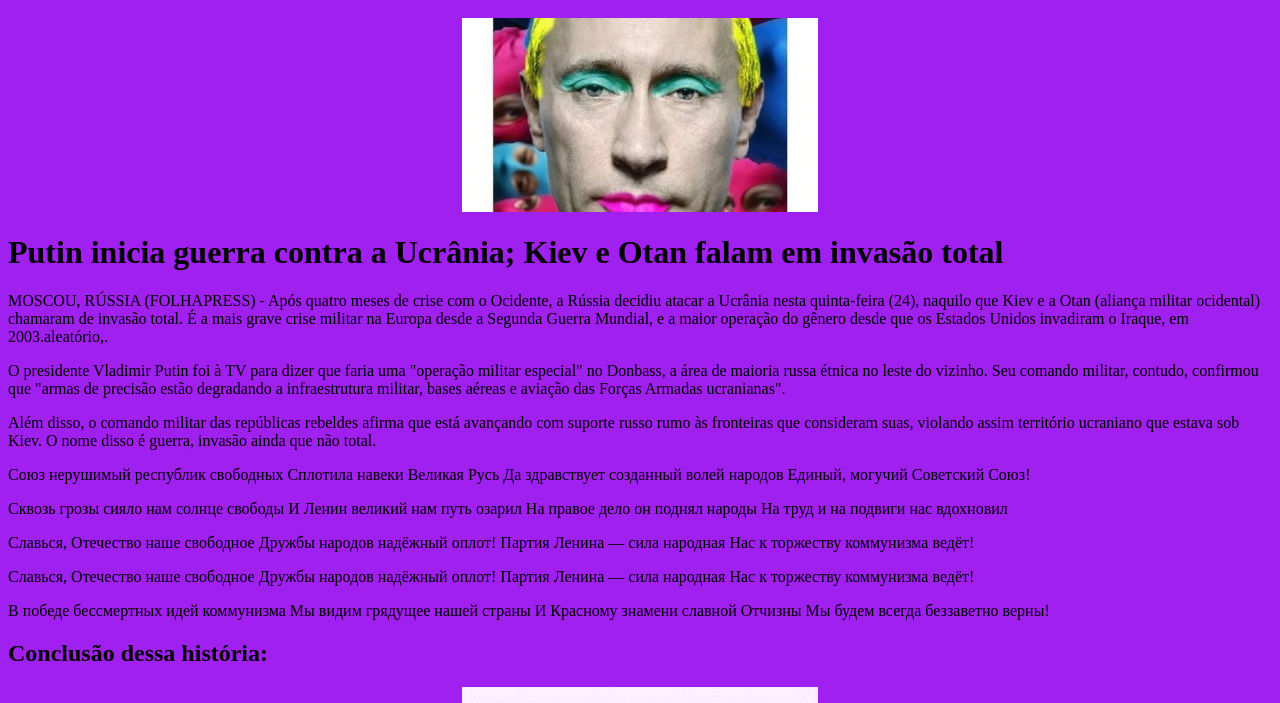
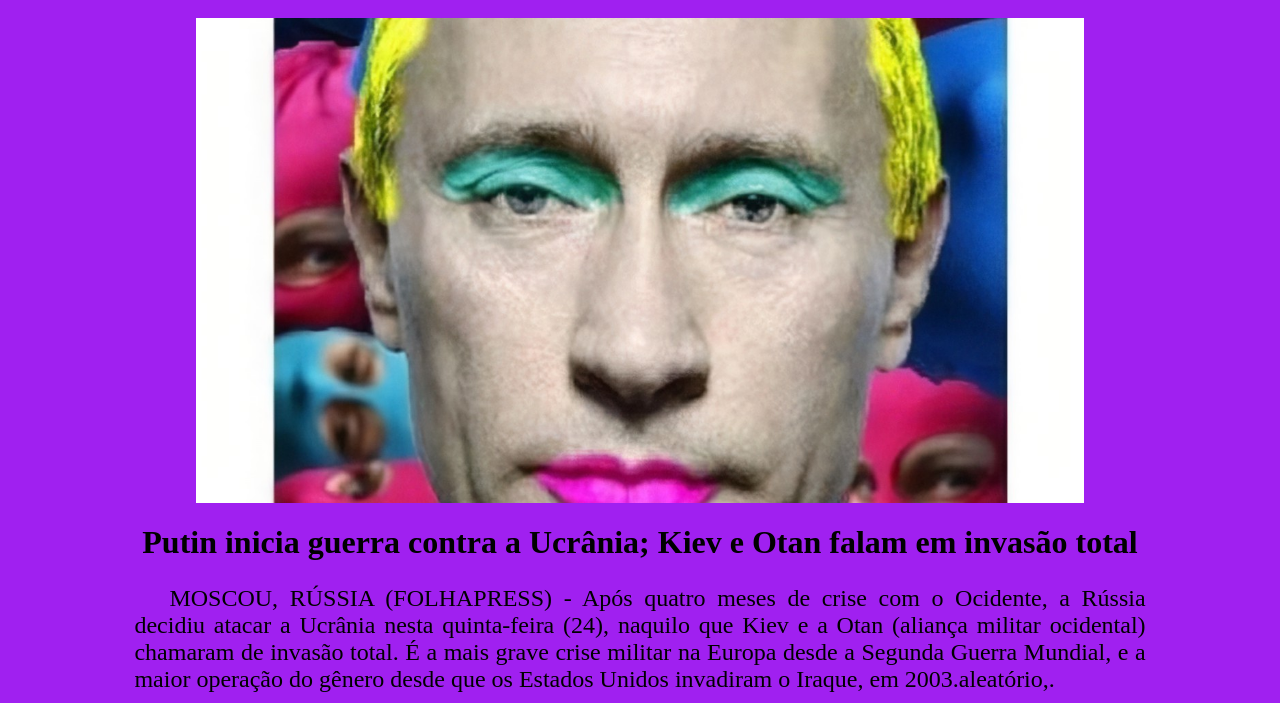
Before and after one commit to projdanielgimenes/AulasIW, a plain HTML site: page index.html in a window 1280 px wide. Shown: the part 76-779 px from the top of the page. Drawn offline with Linux system fonts and the light colour scheme.

Commit message:
adição de classes e alteração delas

```diff
--- a/css/estilo.css
+++ b/css/estilo.css
@@ -2,10 +2,29 @@ body{
     background-color: #A020F0;
 }
 
-img{
-    width: 30%;
+.img_topo{
+    width: 75%;
+}
+
+.img_corpo{
+    width: 25%;
 }
 
 figure{
     text-align: center;
 }
+
+.container{
+    width: 80%;
+    margin: auto;
+}
+
+h1{
+    text-align: center;
+}
+
+p{
+    font-size: 1.5em;
+    text-align: justify;
+    text-indent: 35px;
+}
--- a/index.html
+++ b/index.html
@@ -13,33 +13,14 @@
                 <img class="img_topo" src="img/vladimirputinho.jfif" alt="Vladimir Putin">
             </figure>
         </header>
-        <div>
+        <div class="container">
 
 
             <h1>Putin inicia guerra contra a Ucrânia; Kiev e Otan falam em invasão total</h1>
             <p>MOSCOU, RÚSSIA (FOLHAPRESS) - Após quatro meses de crise com o Ocidente, a Rússia decidiu atacar a Ucrânia nesta quinta-feira (24), naquilo que Kiev e a Otan (aliança militar ocidental) chamaram de invasão total. É a mais grave crise militar na Europa desde a Segunda Guerra Mundial, e a maior operação do gênero desde que os Estados Unidos invadiram o Iraque, em 2003.aleatório,.</p>
             <p>O presidente Vladimir Putin foi à TV para dizer que faria uma "operação militar especial" no Donbass, a área de maioria russa étnica no leste do vizinho. Seu comando militar, contudo, confirmou que "armas de precisão estão degradando a infraestrutura militar, bases aéreas e aviação das Forças Armadas ucranianas".</p>
             <p>Além disso, o comando militar das repúblicas rebeldes afirma que está avançando com suporte russo rumo às fronteiras que consideram suas, violando assim território ucraniano que estava sob Kiev. O nome disso é guerra, invasão ainda que não total.</p>
-            <p> Союз нерушимый республик свободных
-                Сплотила навеки Великая Русь
-                Да здравствует созданный волей народов
-                Единый, могучий Советский Союз!</p>
-            <p> Сквозь грозы сияло нам солнце свободы
-                И Ленин великий нам путь озарил
-                На правое дело он поднял народы
-                На труд и на подвиги нас вдохновил</p>
-            <p> Славься, Отечество наше свободное
-                Дружбы народов надёжный оплот!
-                Партия Ленина — сила народная
-                Нас к торжеству коммунизма ведёт!</p>
-            <p> Славься, Отечество наше свободное
-                Дружбы народов надёжный оплот!
-                Партия Ленина — сила народная
-                Нас к торжеству коммунизма ведёт!</p>
-            <p> В победе бессмертных идей коммунизма
-                Мы видим грядущее нашей страны
-                И Красному знамени славной Отчизны
-                Мы будем всегда беззаветно верны!</p>
+
 
             <h2>Conclusão dessa história:</h2>
 
```
